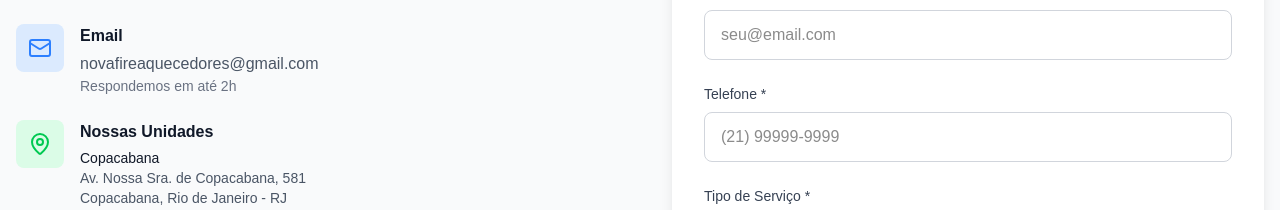
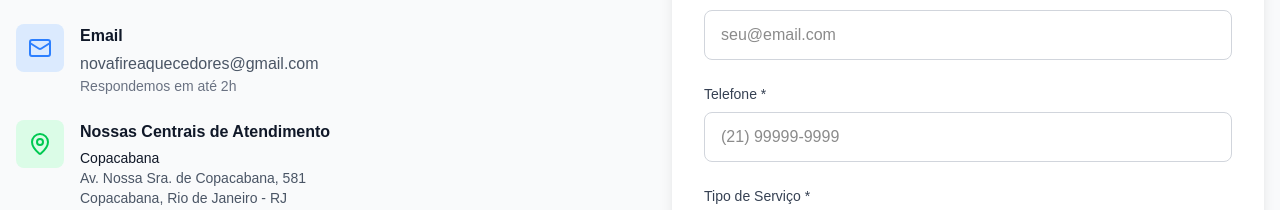
Before and after one commit to DevLucasDaCosta/nova-fire-aquecedores, a Next.js app: page / in a window 1280 px wide. Shown: the part 4761-4971 px from the top of the page. Built offline with nearby package versions, Linux system fonts and the light colour scheme.

Commit message:
fix: pediram pra trocar 'nossas unidades ' para 'centrais de atendimento'

```diff
--- a/src/components/Contact.tsx
+++ b/src/components/Contact.tsx
@@ -107,7 +107,7 @@ export default function Contact() {
                   <MapPin className="text-green-500" size={24} />
                 </div>
                 <div>
-                  <h4 className="font-semibold text-gray-900 mb-1">Nossas Unidades</h4>
+                  <h4 className="font-semibold text-gray-900 mb-1">Nossas Centrais de Atendimento</h4>
                   <div className="space-y-3">
                     <div>
                       <p className="text-gray-900 font-medium text-sm">Copacabana</p>
--- a/src/components/Footer.tsx
+++ b/src/components/Footer.tsx
@@ -119,7 +119,7 @@ export default function Footer() {
 
           {/* Our units */}
           <div>
-            <h3 className="text-lg font-semibold mb-4">Nossas Unidades</h3>
+            <h3 className="text-lg font-semibold mb-4">Nossas Centrais de Atendimento</h3>
             <div className="space-y-4">
               {/* Copacabana */}
               <div className="border-l-2 border-orange-500 pl-3">
```
